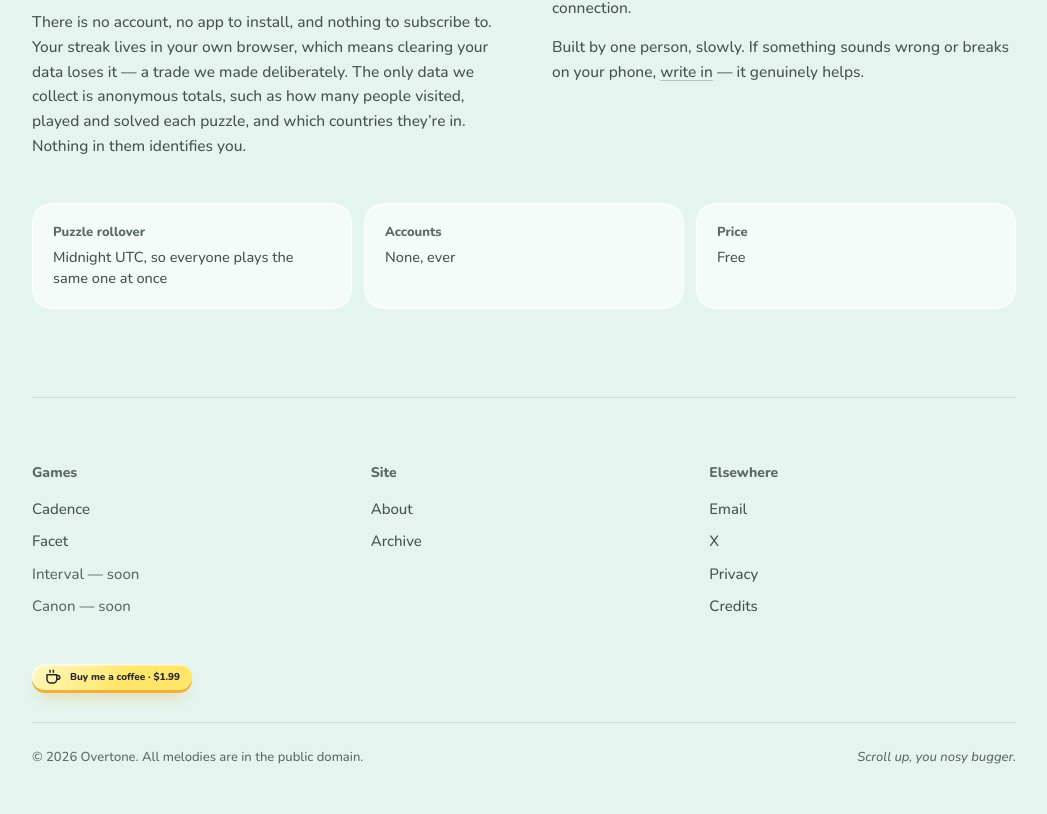
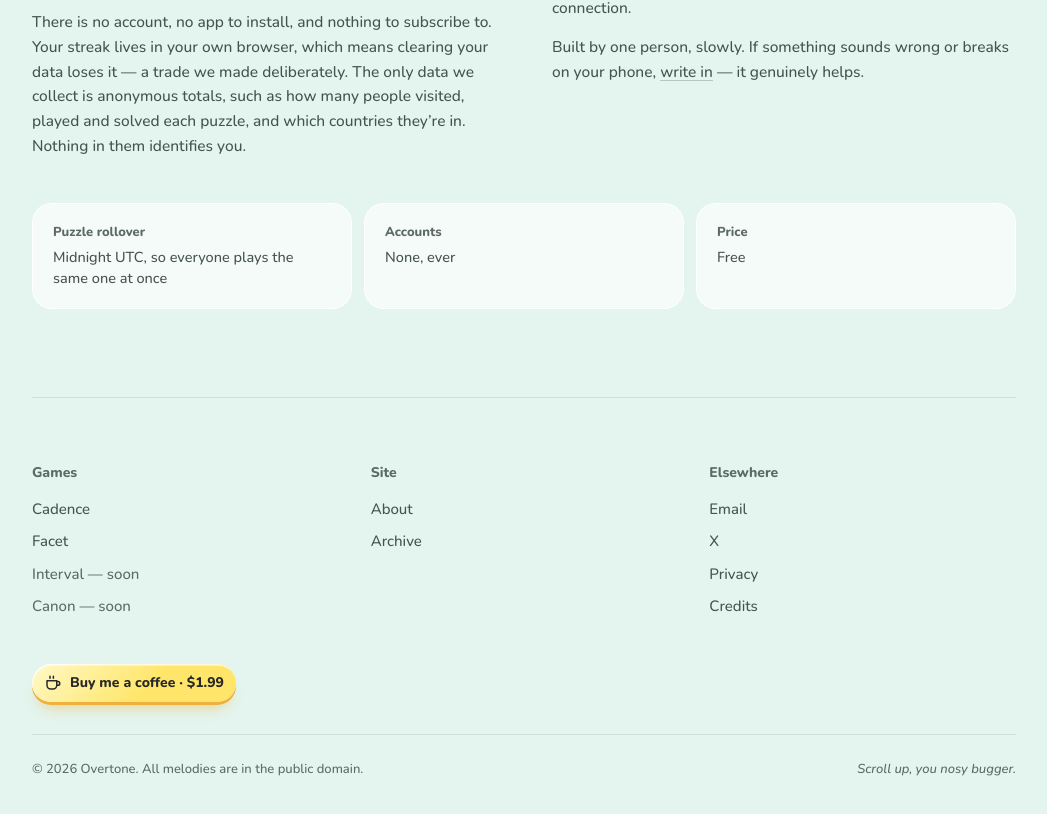
Before and after one commit to RubenPDev/overtone, a React (Vite) app in the folder public/Homepage/: page / in a window 1280 px wide. Shown: the part 1416-2230 px from the top of the page, without its empty margins (116-1163 px from the left). Built offline with nearby package versions, Linux system fonts and the light colour scheme.

Commit message:
Update styles.css

```diff
--- a/public/Homepage/src/styles.css
+++ b/public/Homepage/src/styles.css
@@ -683,8 +683,8 @@ a.card:hover .card__cta svg { transform: translateX(3px); }
 .donate {
   display: inline-flex; align-items: center; gap: 8px;
   margin-bottom: 32px;
-  padding: 4px 12px;
-  font-size: 10px;
+  padding: 8px 12px;
+  font-size: 14px;
   font-weight: 800;
   color: #292828;
   background: linear-gradient(135deg, #fff9c8, #ffe66a 58%);
```
